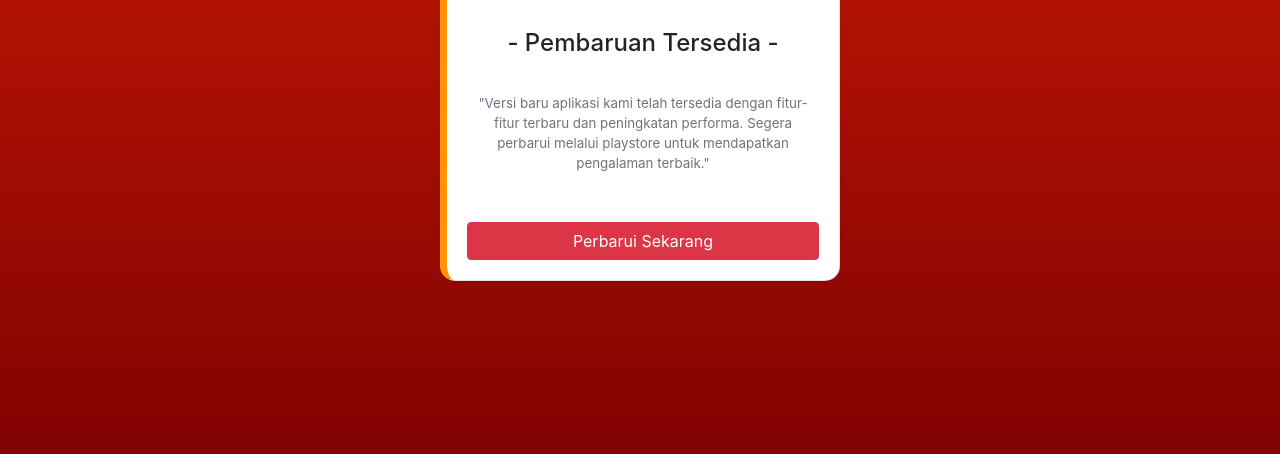
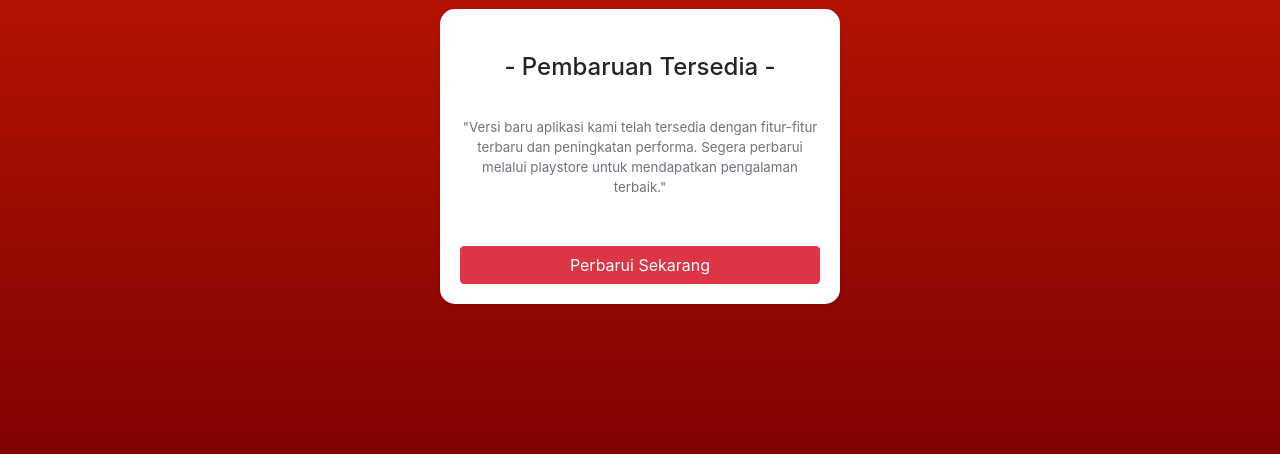
Before and after one commit to alvin-pratama/superapp-mojosakti.github.io, a plain HTML site: page index.html in a window 1280 px wide. Shown: the part 346-800 px from the top of the page. Drawn offline with nearby package versions, Linux system fonts and the light colour scheme.

Commit message:
Update index.html

```diff
--- a/index.html
+++ b/index.html
@@ -25,7 +25,10 @@
             height: auto; /* Menjaga aspek rasio gambar */
         }
         .card {
-            border-left: 7px solid #ff9307; /* Menambahkan border amber di sisi kiri kartu */
+            border-top: 7px;
+            border-left: 7px;
+            border-bottom: 7px;
+            border-right: 7px;
             border-radius: 15px; /* Menambahkan border radius pada kartu */
             overflow: hidden; /* Menjaga isi kartu tetap berada dalam border radius */
         }
@@ -34,7 +37,7 @@
 <body>
     <div class="update-card">
         <!-- <center><img src="logo.png" alt="logo aplikasi"></center> -->
-        <center><img src="mojocaakti.png" alt="logo aplikasi baru></center>
+        <center><img src="mojocaakti.png" alt="logo aplikasi baru"></center>
         <br>
         <br>
         <div class="card shadow-sm">
```
